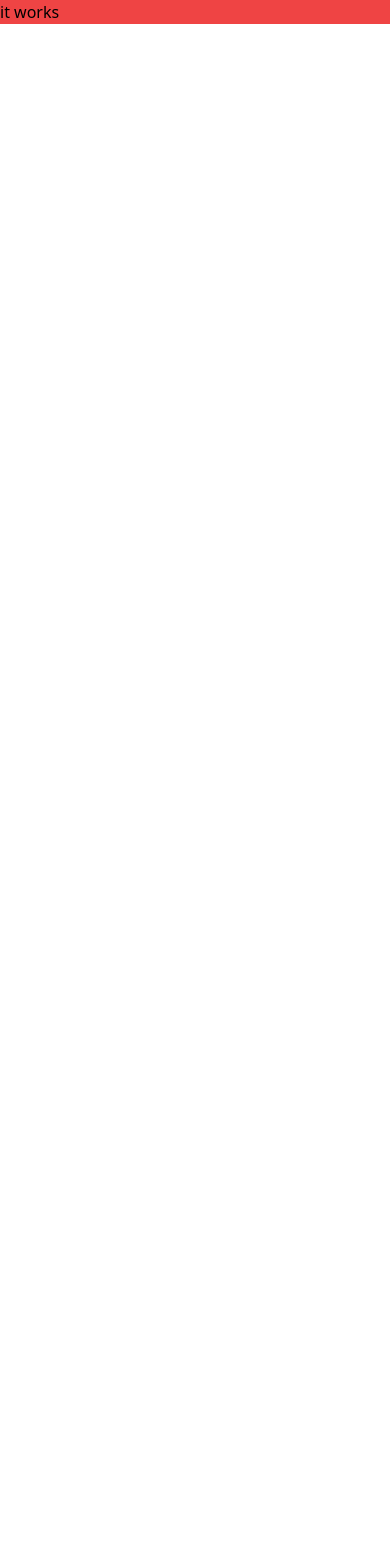
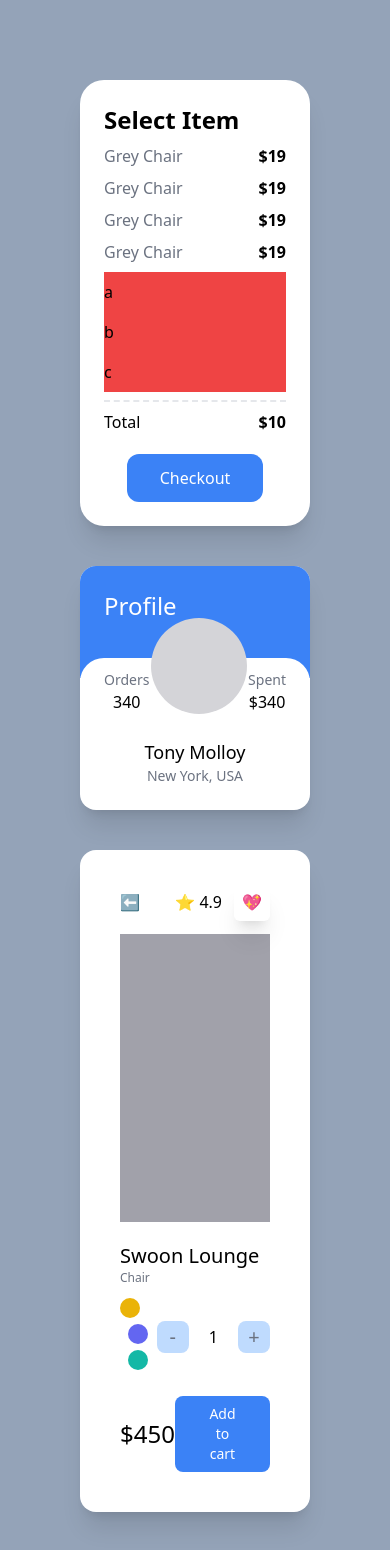
Before and after one commit to 1sol2sol/TIL, a Next.js app in the folder tailwind-practice/: page / in a window 390 px wide. Shown: the top 1550 px of the page. Before the commit the page ends 844 px from the top, so only its background shows below. Built offline with nearby package versions, Linux system fonts and the light colour scheme.

Commit message:
반응형 선택자
sm:bg-red-400
md:bg-teal-400 l
g:bg-indigo-400
xl:bg-amber-400
2xl:bg-pink-400

```diff
--- a/tailwind-practice/pages/index.tsx
+++ b/tailwind-practice/pages/index.tsx
@@ -1,12 +1,96 @@
-import type { NextPage } from 'next'
-
+import type { NextPage } from "next";
 
 const Home: NextPage = () => {
   return (
-    <div className='bg-red-500'>
-      <h1 className='text-black'>it works</h1>
+    <div className=" bg-slate-400 py-20 px-20 grid gap-10 min-h-screen">
+      <div className="bg-white sm:bg-red-400 md:bg-teal-400 lg:bg-indigo-400 xl:bg-amber-400 2xl:bg-pink-400 p-6 rounded-3xl shadow-xl">
+        <span className="font-semibold text-2xl">Select Item</span>
+          <ul>
+            {[1,2,3,4].map((i) => (
+              <div key={i} className="flex justify-between my-2">
+                <span className=" text-gray-500">Grey Chair</span>
+                <span className=" font-semibold">$19</span>
+              </div>
+            ))}
+          </ul>
+          <ul>
+            {["a","b","c",""].map((c,i) => <li className=" bg-red-500 py-2 empty:hidden" key={i}>{c}</li>)}
+          </ul>
+        <div className=" mt-2 pt-2 border-t-2 border-dashed flex justify-between">
+          <span>Total</span>
+          <span className="font-semibold">$10</span>
+        </div>
+        <button
+          className="mt-5 bg-blue-500 text-white p-3
+          text-center rounded-xl w-3/4 block mx-auto
+          hover:bg-teal-500 hover:text-black
+          active:bg-yellow-500 focus:bg-red-500
+          "
+        >
+          Checkout
+        </button>
+      </div>
+      <div className="bg-white rounded-2xl shadow-xl overflow-hidden group">
+        <div className=" bg-blue-500 p-6 pb-14">
+          <span className="text-white text-2xl">Profile</span>
+        </div>
+        <div className="rounded-3xl relative -top-5 bg-white p-6">
+          <div className="flex justify-between items-end relative -top-16">
+            <div className="flex flex-col items-center">
+              <span className="text-sm text-gray-500">Orders</span>
+              <span className=" font-medium">340</span>
+            </div>
+            <div className="h-24 w-24 bg-zinc-300 rounded-full group-hover:bg-red-300 transition-colors" />
+            <div className="flex flex-col items-center">
+              <span className="text-sm text-gray-500">Spent</span>
+              <span className=" font-medium">$340</span>
+            </div>
+          </div>
+          <div className="relative flex flex-col items-center -mt-10 -mb-5">
+            <span className="text-lg font-medium">Tony Molloy</span>
+            <span className=" text-sm text-gray-500">New York, USA </span>
+          </div>
+        </div>
+      </div>
+      <div className="bg-white p-10 rounded-2xl shadow-xl">
+        <div className="flex justify-between items-center mb-5">
+          <span>⬅️</span>
+          <div className=" space-x-3">
+            <span>⭐️ 4.9</span>
+            <span className=" shadow-xl p-2 rounded-md">💖</span>
+          </div>
+        </div>
+        <div className=" bg-zinc-400 h-72 mb-5" />
+        <div className="flex flex-col">
+          <span className="font-medium text-xl">Swoon Lounge</span>
+          <span className="text-xs text-gray-500">Chair</span>
+          <div className="mt-3 mb-5 flex justify-between items-center">
+            <div className=" space-x-2">
+              <button className=" w-5 h-5 rounded-full bg-yellow-500 focus:ring-2 ring-offset-2 ring-yellow-500 transition" />
+              <button className=" w-5 h-5 rounded-full bg-indigo-500 focus:ring-2 ring-offset-2 ring-indigo-500 transition" />
+              <button className=" w-5 h-5 rounded-full bg-teal-500 focus:ring-2 ring-offset-2 ring-teal-500 transition" />
+            </div>
+            <div className="flex items-center space-x-5">
+              <button className="rounded-lg bg-blue-200 flex justify-center items-center aspect-square w-8  text-xl text-gray-500">
+                -
+              </button>
+              <span>1</span>
+              <button className="rounded-lg bg-blue-200 flex justify-center items-center aspect-square w-8 text-xl text-gray-500">
+                +
+              </button>
+            </div>
+          </div>
+          <div className="flex justify-between items-center">
+            <span className="font-medium text-2xl">$450</span>
+            <button className=" bg-blue-500 text-center text-white rounded-lg py-2 px-8 text-sm">
+              Add to cart
+            </button>
+          </div>
+        </div>
+      </div>
+      <div className="bg-white p-10 rounded-2xl shadow-xl"></div>
     </div>
-  )
-}
+  );
+};
 
-export default Home
+export default Home;
```
